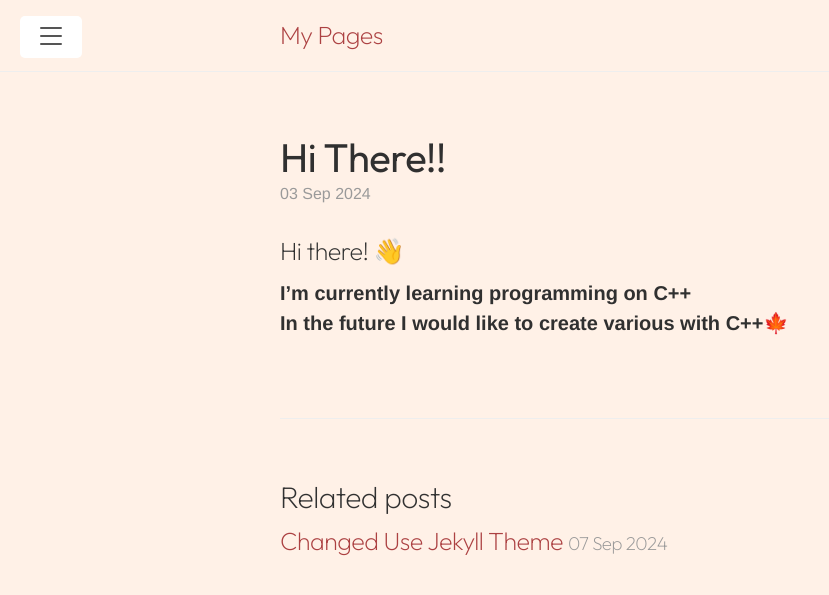
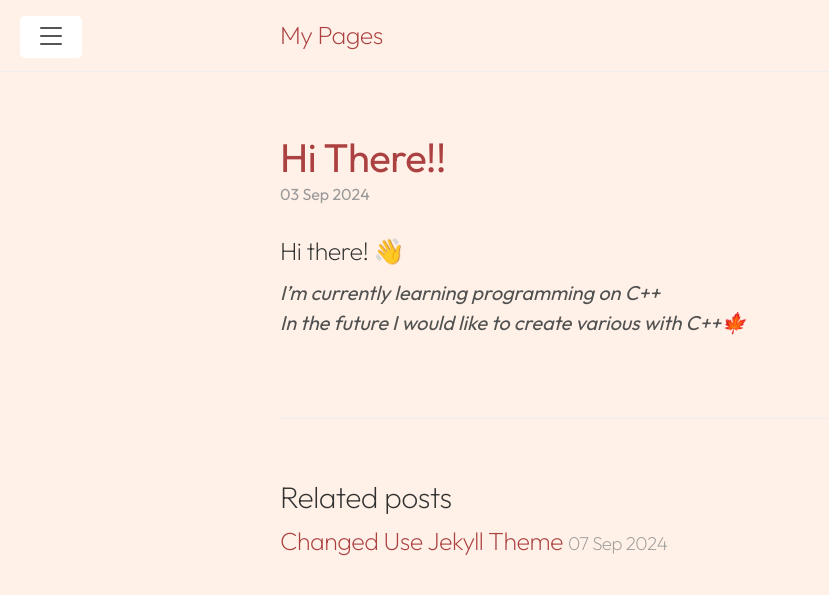
Before and after one commit to redsappan/redsappan.github.io, a Jekyll site: the page built from _posts/2024-09-03-greet.markdown, in a window 1280 px wide. Shown: the top 595 px of the page, without its empty margins (0-829 px from the left). Built offline with Jekyll 4.4.1, drawn with Linux system fonts in a browser that asks for light colours; some web fonts are replaced.

Commit message:
fix css and modified post

```diff
--- a/_includes/head.html
+++ b/_includes/head.html
@@ -20,7 +20,8 @@
   <link rel="stylesheet" href="{{ '/public/css/syntax.css' | absolute_url }}">
   <link rel="stylesheet" href="{{ '/public/css/lanyon.css' | absolute_url }}">
   <link href="https://fonts.googleapis.com/css2?family=Outfit:wght@100..900&family=Zen+Maru+Gothic:wght@300;400;500;700;900&display=swap" rel="stylesheet">
-
+  <!-- Code Monospace Font-->
+  <link href="https://fonts.googleapis.com/css2?family=Fira+Code:wght@300..700&display=swap" rel="stylesheet">
   <!-- <link rel="apple-touch-icon-precomposed" sizes="144x144" href="{{ '/public/apple-touch-icon-precomposed.png' | absolute_url }}">
   <link rel="shortcut icon" href="{{ '/public/favicon.ico' | absolute_url }}"> -->
 
--- a/_posts/2024-09-03-greet.markdown
+++ b/_posts/2024-09-03-greet.markdown
@@ -8,5 +8,5 @@ categories: jekyll update
 ### Hi there! 👋
 
 
-**I'm currently learning programming on C++**
-**In the future I would like to create various with C++🍁**
+*I'm currently learning programming on C++*
+*In the future I would like to create various with C++🍁*
--- a/public/css/lanyon.css
+++ b/public/css/lanyon.css
@@ -41,7 +41,7 @@ body {
 }
 
 html {
-  font-family: "Zen Maru Gothic", "Helvetica Neue", Helvetica, Arial, sans-serif;
+  font-family: Outfit, "Zen Maru Gothic", Helvetica, Arial, sans-serif;
 }
 
 h1, h2, h3, h4, h5, h6 {
@@ -148,7 +148,7 @@ h1, h2, h3, h4, h5, h6 {
   width: 14rem;
   visibility: hidden;
   overflow-y: auto;
-  font-family: "PT Sans", Helvetica, Arial, sans-serif;
+  font-family: Outfit, Helvetica, Arial, sans-serif;
   font-size: .875rem; /* 15px */
   color: rgba(255,255,255,.6);
   background-color: #202020;
@@ -311,7 +311,7 @@ a.sidebar-nav-item:focus {
 .page-title,
 .post-title,
 .post-title a {
-  color: #303030;
+  color: #ac4142;
   font-weight: 400;
 }
 .page-title,
@@ -366,7 +366,7 @@ a.sidebar-nav-item:focus {
   overflow: hidden; /* clearfix */
   margin-left: -1rem;
   margin-right: -1rem;
-  font-family: "PT Sans", Helvetica, Arial, sans-serif;
+  font-family: Outfit, Helvetica, Arial, sans-serif;
   color: #ccc;
   text-align: center;
 }
--- a/public/css/poole.css
+++ b/public/css/poole.css
@@ -48,7 +48,7 @@ body {
 }
 
 html {
-  font-family: "Helvetica Neue", Helvetica, Arial, sans-serif;
+  font-family: "Zen Maru Gothic", Outfit, Helvetica, Arial, sans-serif;
   font-size: 16px;
   line-height: 1.5;
 }
@@ -150,7 +150,7 @@ abbr[title] {
 /* Code */
 code,
 pre {
-  font-family: Menlo, Monaco, "Courier New", monospace;
+  font-family: "Fira Code", Menlo, Monaco, "Courier New", monospace;
 }
 code {
   padding: .25em .5em;
@@ -389,7 +389,7 @@ tbody tr:nth-child(odd) th {
   overflow: hidden; /* clearfix */
   margin-left: -1rem;
   margin-right: -1rem;
-  font-family: "PT Sans", Helvetica, Arial, sans-serif;
+  font-family: Outfit, Helvetica, Arial, sans-serif;
   color: #ccc;
   text-align: center;
 }
```
